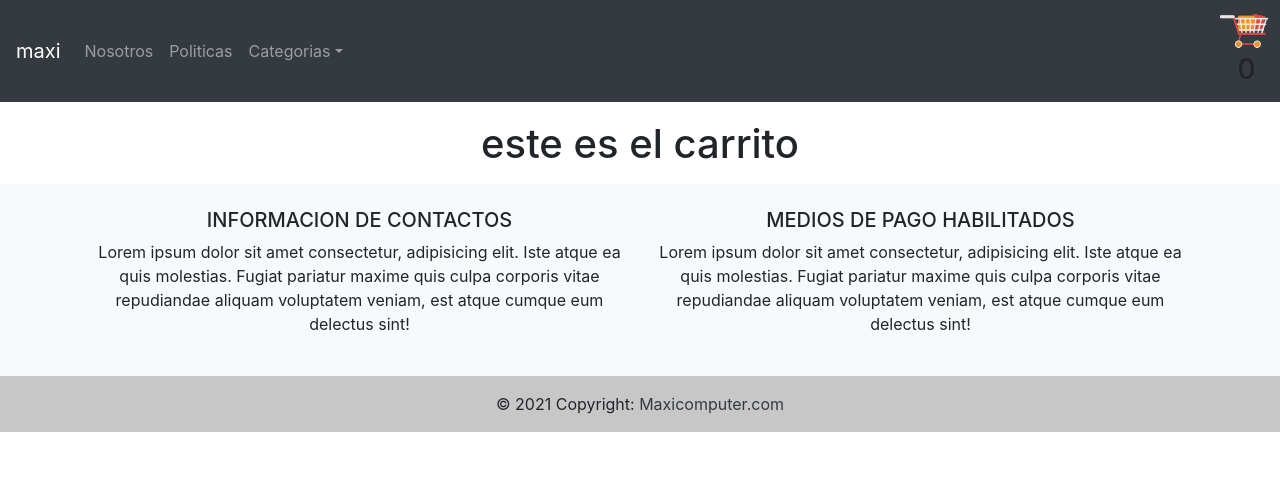
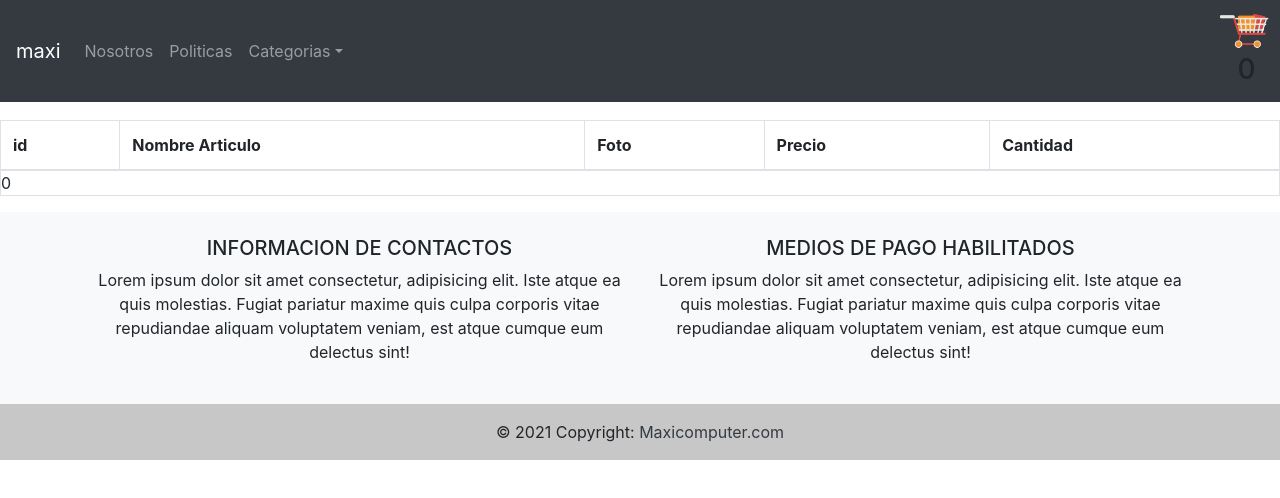
Before and after one commit to maxirosanda/https---github.com-maxirosanda-proyecto_finalizado, a React (Create React App) app: page /cart in a window 1280 px wide. Shown: the top 498 px of the page. Built offline with nearby package versions, Linux system fonts and the light colour scheme.

Commit message:
contexto 2

```diff
--- a/src/App.js
+++ b/src/App.js
@@ -2,7 +2,7 @@ import React from 'react'
 import "./App.css"
 import NavBar from "./components/Navbar/NavBar"
 import Footer from "./components/Footer/Footer"
-import Cart from "./components/Cart/Cart"
+import CartContainer from "./components/Cart/CartContainer"
 import ItemListContainer from "./components/ItemListContainer/ItemListContainer"
 import { Switch, Route, BrowserRouter } from "react-router-dom"
 import {Context} from './Context'
@@ -16,7 +16,7 @@ const App = () => {
         <NavBar />
         <Switch>
           <Route exact path="/item/:id" component={ItemListContainer} />
-          <Route exact path="/cart" component={Cart} />
+          <Route exact path="/cart" component={CartContainer} />
           <Route
             exact
             path="/category/:categoryId"
--- a/src/components/Cart/Cart.js
+++ b/src/components/Cart/Cart.js
@@ -1,13 +1,22 @@
 import React from 'react'
+import {Image} from "react-bootstrap"
 
+const Cart = ({item , cantidad}) => {
+console.log(item)
 
-const Cart = () => {
   return (
     <React.Fragment>
+    <tr>
+      <td>{item.id}</td>
+      <td>{item.name}</td>
+      <td><Image fluid className="rounded" src={item.img}/></td>
+      <td>{item.precio}</td>
+      <td>{cantidad}</td>
+    </tr>
 
-      <h1 className="text-center">este es el carrito</h1>
     </React.Fragment>
   )
+
 }
 
 export default Cart
--- /dev/null
+++ b/src/components/Cart/CartContainer.js
@@ -0,0 +1,33 @@
+import React ,{useContext} from 'react'
+import Cart from './Cart'
+import { Table} from "react-bootstrap"
+import {CartContext} from '../../Context'
+const ItemList= () => {
+const [llevar,setLlevar] = useContext(CartContext)
+
+   return <React.Fragment>
+  <Table striped bordered hover>
+  <thead>
+    <tr>
+      <th>id</th>
+      <th>Nombre Articulo</th>
+      <th>Foto</th>
+      <th>Precio</th>
+      <th>Cantidad</th>
+    </tr>
+  </thead>
+  <tbody>
+
+      {
+
+    llevar.length && llevar.map((itenes) => {
+        return   <Cart  item = {itenes.item} cantidad={itenes.cantidad} > </Cart>
+
+    })}
+
+    </tbody>
+</Table>
+  </React.Fragment>
+  }
+
+  export default ItemList
--- a/src/components/contadorContainer/ContadorContainer.js
+++ b/src/components/contadorContainer/ContadorContainer.js
@@ -70,7 +70,7 @@ const removeItem = () =>{
 }else{
   return (
     <React.Fragment>
-<ButtonTerminar ></ButtonTerminar>
+<ButtonTerminar></ButtonTerminar>
 <ButtonRemove removeItem={removeItem} ></ButtonRemove>
 <ButtonClear clearItems={clearItems}></ButtonClear>
 <ButtonSeguir ></ButtonSeguir>
```
Also changed, not shown: 1 other file (tests, documents, lock files or other folders).
